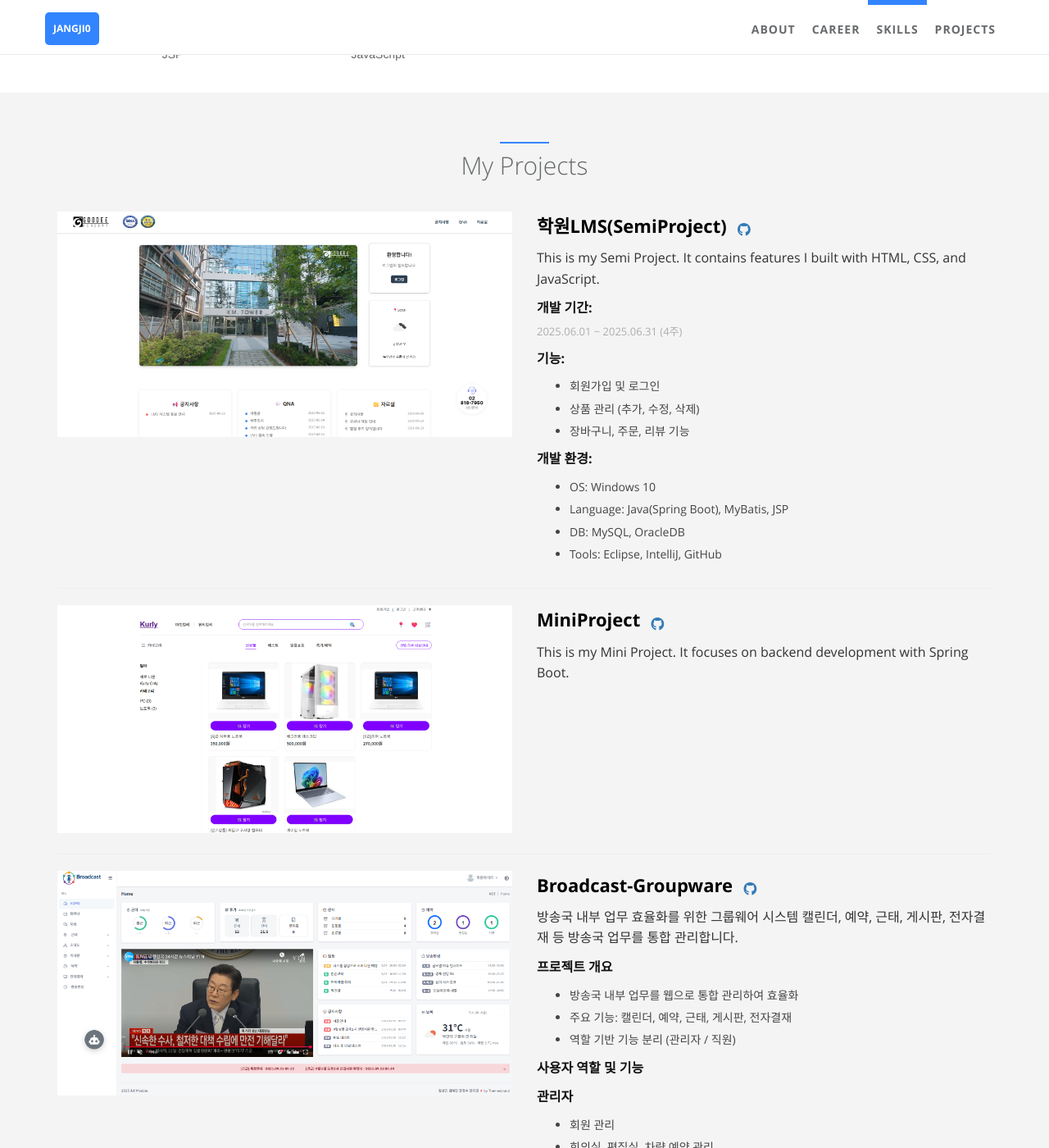
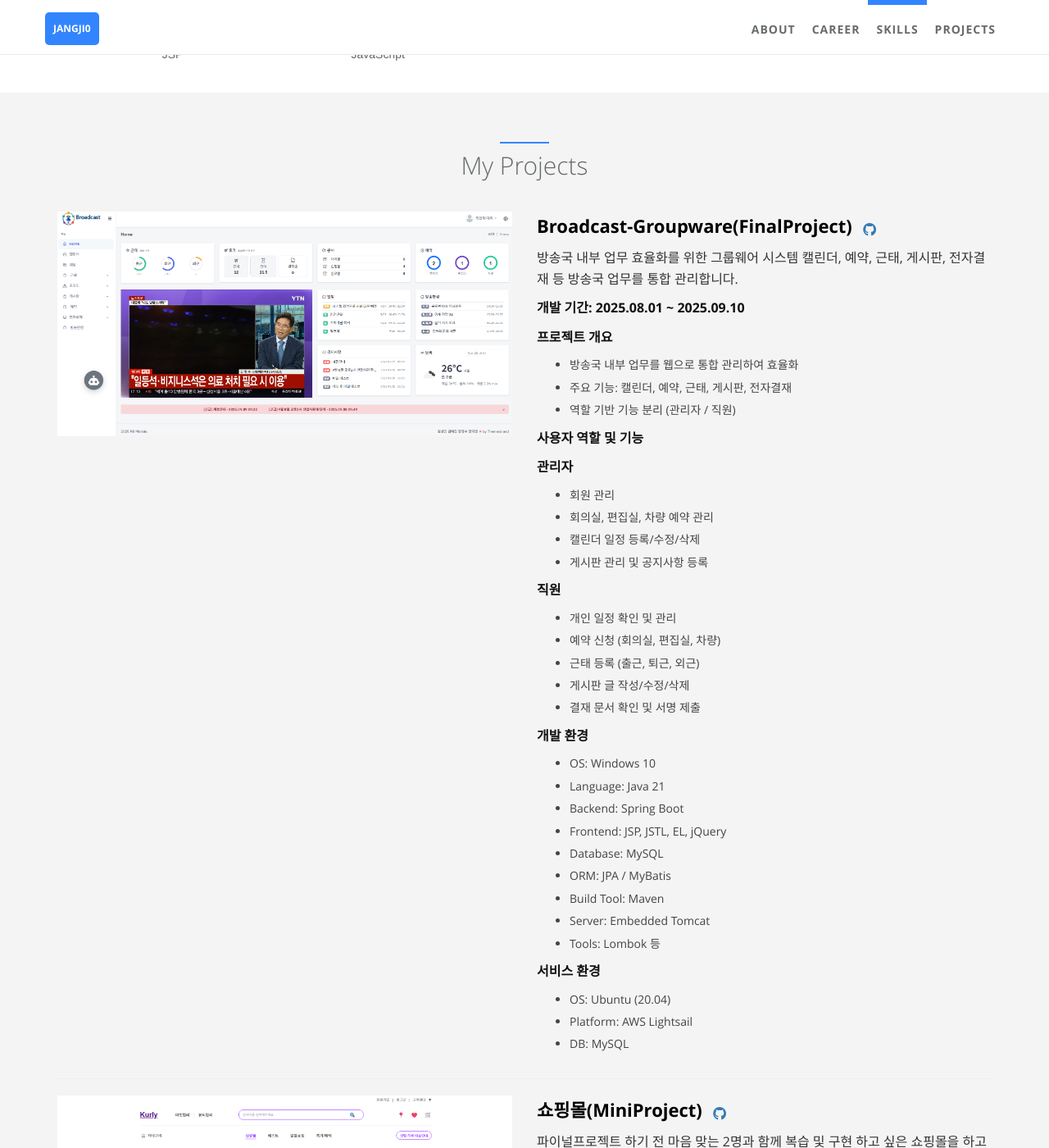
Before and after one commit to JANGJI0/JANGJI0.github.io, a Jekyll site: the page built from index.html, in a window 1280 px wide and 1400 px high, scrolled down 2384 px. Shown: the whole window at 82% size. Built offline with Jekyll 4.4.1, drawn with Linux system fonts in a browser that asks for light colours; some of the changed text lies outside the part shown.

Commit message:
포트폴리오 완성 (디테일한거는 미흡해서 계속 작업해야함)

```diff
--- a/_data/index/careers.yml
+++ b/_data/index/careers.yml
@@ -4,7 +4,7 @@
     detail: 구디아카데미
     i18n: company_a
   desc:
-    detail: 클라우드(AWS)활용 자바/스프링 개발 부트캠프90기 6개월 과정 수료
+    detail: 클라우드(AWS)활용 자바/스프링 개발 부트캠프91기 6개월 과정 수료
     i18n: company_a_desc
   date:
     detail: 2025-03 ~ 2025-09
--- a/_data/index/projects.yml
+++ b/_data/index/projects.yml
@@ -1,35 +1,7 @@
 # projects section data
 # If you don't have language feature(language.yml is empty), ignore "i18n" items
 # Suggest projects' img be located at '/static/assets/img/landing', and edit following img items.
-- name: 학원LMS(SemiProject)
-  i18n: semi
-  gh_user: semi-lms
-  repo: lms
-  url: https://semi-lms.github.io/lms
-  img: /static/assets/img/landing/semiproject.png
-  desc: This is my Semi Project. It contains features I built with HTML, CSS, and JavaScript.
-  detail: |
-    **개발 기간:** 2025.06.01 ~ 2025.06.31 (4주)<br>
-    **기능:**
-    - 회원가입 및 로그인
-    - 상품 관리 (추가, 수정, 삭제)
-    - 장바구니, 주문, 리뷰 기능
-
-    **개발 환경:**
-    - OS: Windows 10
-    - Language: Java(Spring Boot), MyBatis, JSP
-    - DB: MySQL, OracleDB
-    - Tools: Eclipse, IntelliJ, GitHub
-
-- name: MiniProject
-  i18n: mini
-  gh_user: jrj1533
-  repo: shoppingMall
-  url: https://semi-lms.github.io/lms
-  img: /static/assets/img/landing/miniproject.png
-  desc: This is my Mini Project. It focuses on backend development with Spring Boot.
-
-- name: Broadcast-Groupware
+- name: Broadcast-Groupware(FinalProject)
   i18n: final
   gh_user: kjojk91
   repo: Broadcast-Groupware
@@ -37,6 +9,7 @@
   img: /static/assets/img/landing/finalproject.png
   desc: 방송국 내부 업무 효율화를 위한 그룹웨어 시스템 캘린더, 예약, 근태, 게시판, 전자결재 등 방송국 업무를 통합 관리합니다.<br>
   detail: |
+    **개발 기간: 2025.08.01 ~ 2025.09.10**
     **프로젝트 개요**
     - 방송국 내부 업무를 웹으로 통합 관리하여 효율화
     - 주요 기능: 캘린더, 예약, 근태, 게시판, 전자결재
@@ -71,3 +44,67 @@
     - OS: Ubuntu (20.04)
     - Platform: AWS Lightsail
     - DB: MySQL
+
+
+- name: 쇼핑몰(MiniProject)
+  i18n: mini
+  gh_user: jrj1533
+  repo: shoppingMall
+  url: https://semi-lms.github.io/lms
+  img: /static/assets/img/landing/miniproject.png
+  desc: 파이널프로젝트 하기 전 마음 맞는 2명과 함께 복습 및 구현 하고 싶은 쇼핑몰을 하고자 모여서 만든 쇼핑몰입니다.
+  detail: |
+    **개발 기간: 2025.07.01 ~ 2025.07.31**
+    **프로젝트 개요**
+    - 미흡해서 보완 및 진행중
+
+- name: 학원LMS(SemiProject)
+  i18n: semi
+  gh_user: semi-lms
+  repo: lms
+  url: https://semi-lms.github.io/lms
+  img: /static/assets/img/landing/semiproject.png
+  desc: 국비지원 코딩 학원을 베이스로 한 LMS 세미 프로젝트입니다.
+        학생, 강사, 관리자 각각의 역할에 맞춘 기능을 통해 학원 운영을 효율적으로 관리할 수 있도록 구현했습니다.
+  detail: |
+    **개발 기간: 2025.06.01 ~ 2025.06.23**
+    **프로젝트 개요**
+    - 학원 관리 시스템을 웹 기반으로 구축하여 효율화
+      학생/강사/관리자 별 역할 기반 서비스 제공
+      출결, 시험, 성적, 자료 관리 등 학원 운영에 필요한 기능 통합
+    - 주요 기능: 강의 개설 및 수강 신청관리, 학생 출결 관리, 시험 출제 및 성적 관리, 게시판/자료실/QnA, 학사 일정 캘린더
+    - 역할 기반 기능 분리 (관리자 / 강사 / 학생)
+
+    **사용자 역할 및 기능**
+     **관리자**
+      - 회원(강사/학생) 관리
+      - 강의 개설 및 배정
+      - 출결/성적 데이터 관리
+      - 일정/공지사항 관리
+
+     **강사**
+      - 강의 출결 관리
+      - 시험 출제 및 성적 관리
+      - 자료 업로드 및 학생 관리
+
+    **학생**
+      - 수강 신청/강의 조회
+      - 출결 현황 조회
+      - 시험 응시 및 성적 확인
+      - 게시판/자료실/QnA 참여
+
+    **개발 환경**
+    - OS: Windows 10
+    - Language: Java 21
+    - Backend: Spring Boot
+    - Frontend: JSP, JSTL, EL, jQuery
+    - Database: MySQL
+    - ORM: JPA / MyBatis
+    - Build Tool: Maven
+    - Server: Embedded Tomcat
+    - Tools: Lombok 등
+
+    **서비스 환경**
+    - OS: Ubuntu (20.04)
+    - Platform: AWS Lightsail
+    - DB: MySQL
```
Also changed, not shown: static/assets/img/landing/finalproject - 복사본.png (deleted), static/assets/img/landing/finalproject.png, 1 other file.
